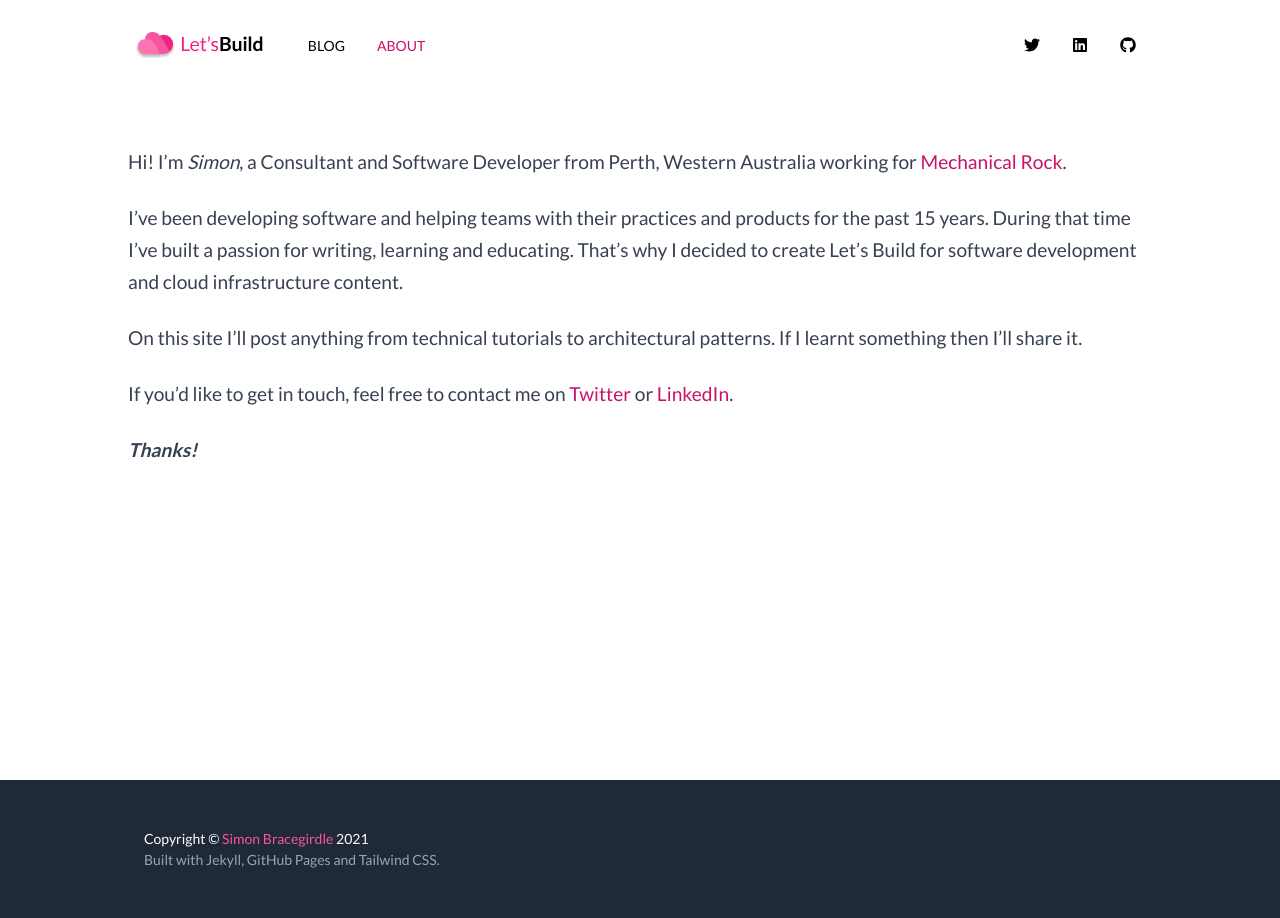
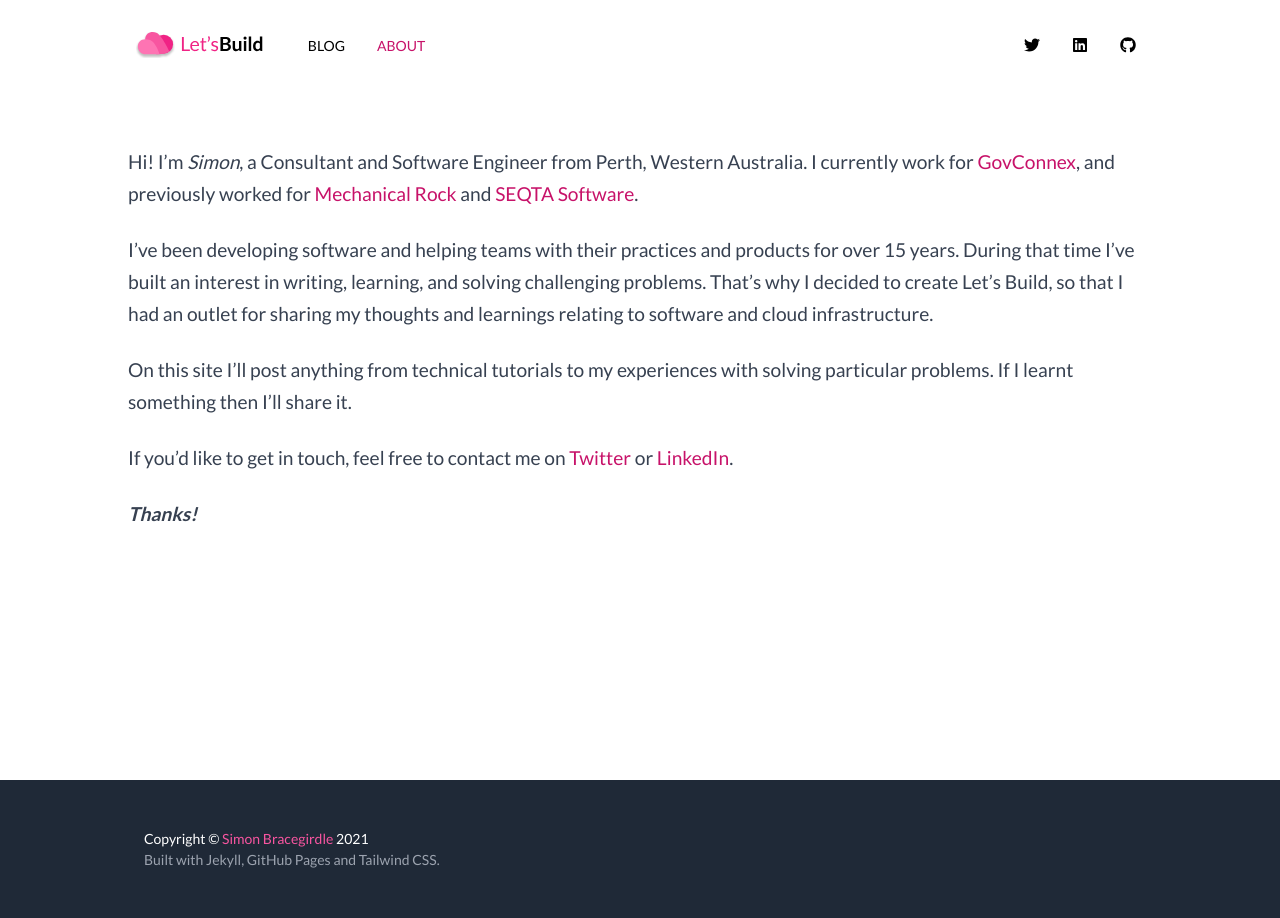
Before and after one commit to sbracegirdle/sbracegirdle.github.io, a Jekyll site: the page built from about.md, in a window 1280 px wide. Built offline with Jekyll 4.4.1, drawn with Linux system fonts in a browser that asks for light colours.

Commit message:
Update bio page

```diff
--- a/about.md
+++ b/about.md
@@ -3,11 +3,11 @@ layout: page
 title: About
 ---
 
-Hi! I'm *Simon*, a Consultant and Software Developer from Perth, Western Australia working for [Mechanical Rock](https://mechanicalrock.io).
+Hi! I'm *Simon*, a Consultant and Software Engineer from Perth, Western Australia. I currently work for [GovConnex](https://govconnex.com/), and previously worked for [Mechanical Rock](https://mechanicalrock.io) and [SEQTA Software](https://seqta.com.au).
 
-I've been developing software and helping teams with their practices and products for the past 15 years. During that time I've built a passion for writing, learning and educating. That's why I decided to create Let's Build for software development and cloud infrastructure content.
+I've been developing software and helping teams with their practices and products for over 15 years. During that time I've built an interest in writing, learning, and solving challenging problems. That's why I decided to create Let's Build, so that I had an outlet for sharing my thoughts and learnings relating to software and cloud infrastructure.
 
-On this site I'll post anything from technical tutorials to architectural patterns. If I learnt something then I'll share it.
+On this site I'll post anything from technical tutorials to my experiences with solving particular problems. If I learnt something then I'll share it.
 
 If you'd like to get in touch, feel free to contact me on [Twitter](https://twitter.com/bracegirdle_me) or [LinkedIn](https://www.linkedin.com/in/simon-bracegirdle/).
 
```
